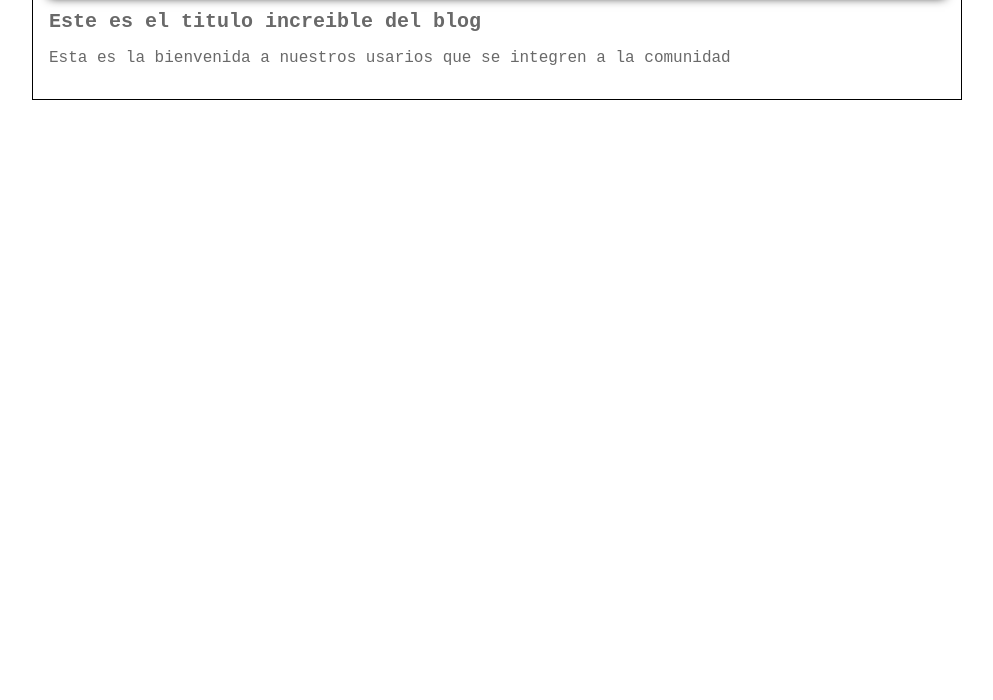
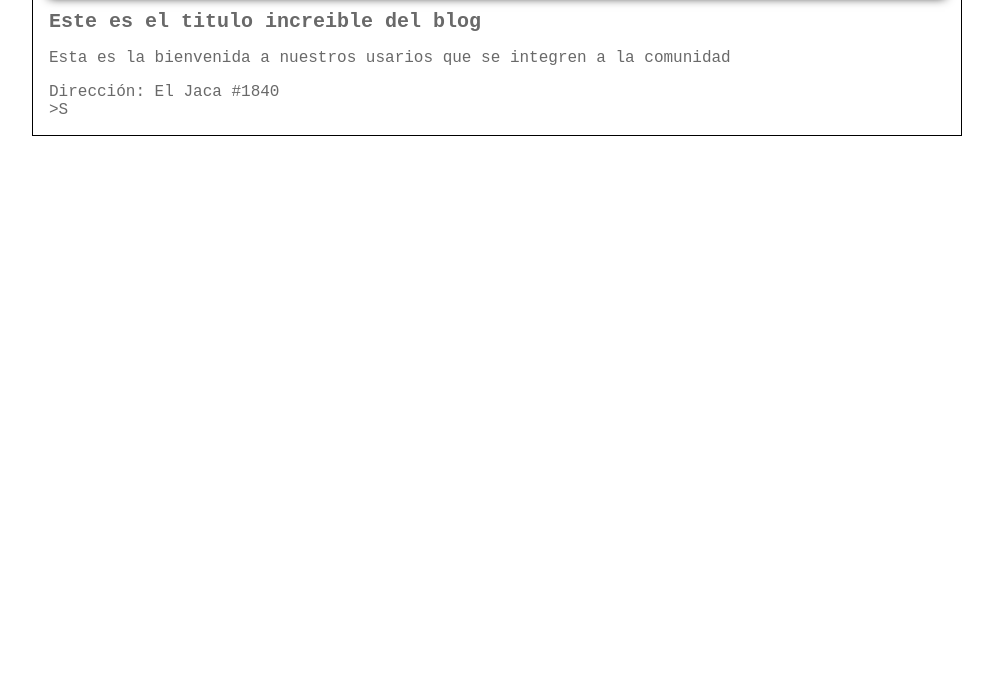
Before and after one commit to karimjarufe/Blog, a plain HTML site: page blog.html in a window 1280 px wide. Shown: the part 100-800 px from the top of the page, without its empty margins (143-1136 px from the left). Drawn offline with Linux system fonts and the light colour scheme.

Commit message:
Se agrega el FOOTER

```diff
--- a/blog.html
+++ b/blog.html
@@ -15,6 +15,9 @@
                     que se integren a la comunidad
                 </p>
             </div>
+            <div id="footer">
+                <footer>Dirección: El Jaca #1840</footer>>S
+            </div>
         </div>
     </body>
 </html>
```
